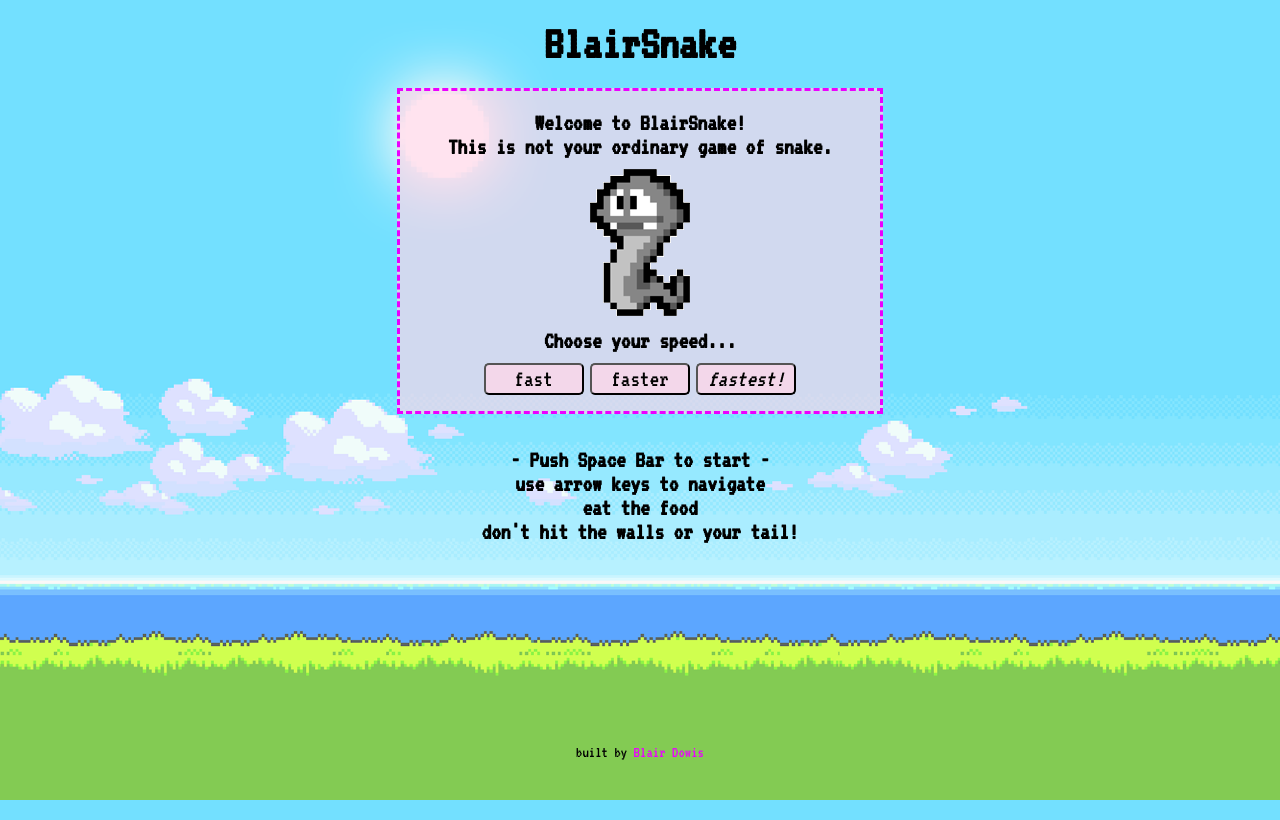
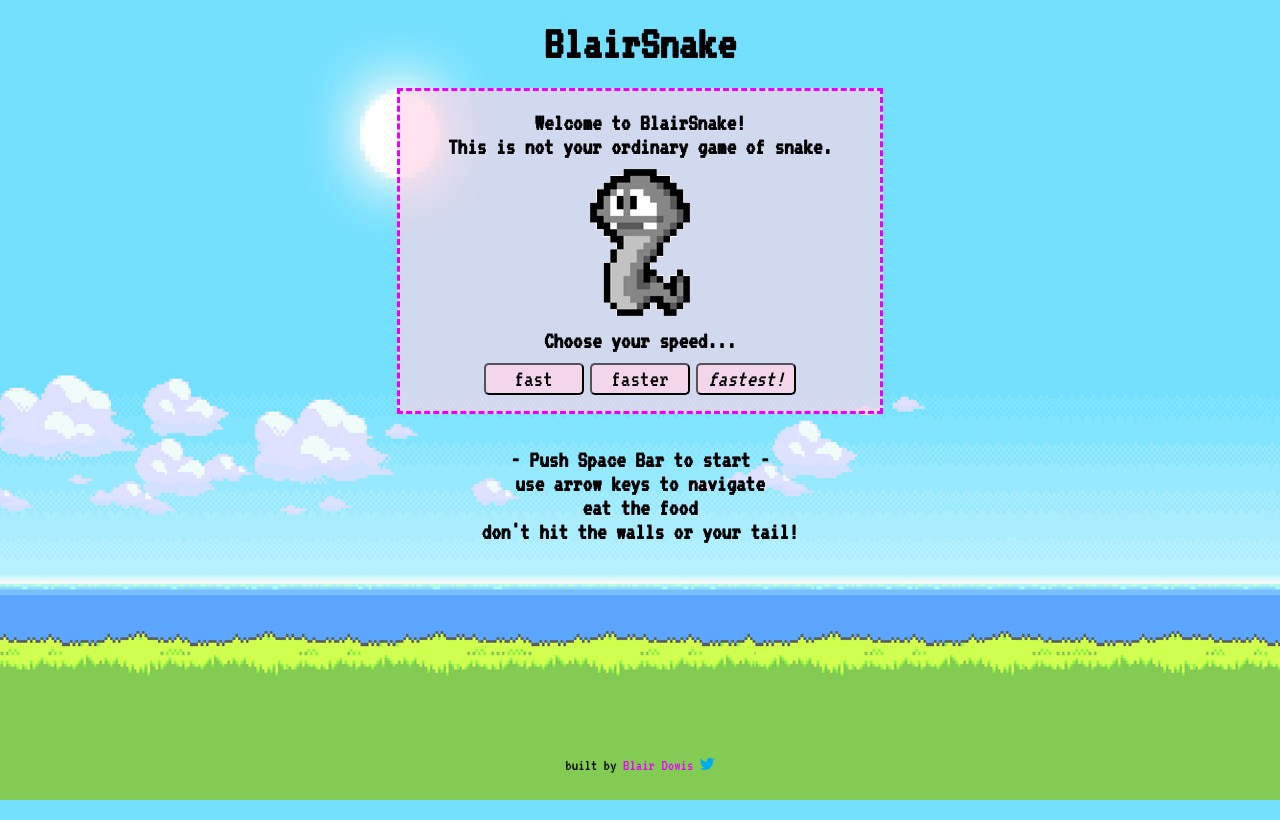
Before and after one commit to blairdow/blair-snake, a plain HTML site: page index.html in a window 1280 px wide. Drawn offline with nearby package versions, Linux system fonts and the light colour scheme.

Commit message:
footer fixed and twitter link added

```diff
--- a/css/main.css
+++ b/css/main.css
@@ -7,12 +7,29 @@
     text-align: center;
 }
 
+html, body{
+    height: 100%;
+}
+
 body{
     background-color: #73e0ff;
     background-image: url(images/sky-background.png);
     background-attachment: fixed;
-    background-size: auto 100%
+    background-size: auto 100%;
 
+}
+
+.wrapper {
+    min-height: 100%;
+    margin: 0 auto -4em;
+}
+
+footer {
+    height: 4em;
+}
+
+.push {
+    height: 12em;
 }
 
 canvas {
@@ -113,12 +130,6 @@ button {
     margin: 10px 0 0 0;
 }
 
-footer {
-    position: absolute;
-    left: 45%;
-    bottom: 5%;
-}
-
 a {
     text-decoration: none;
     color: #eb00ff;
@@ -126,3 +137,7 @@ a {
 a:hover {
     text-decoration: underline;
 }
+
+.twitter {
+    color: #00aced;
+}
--- a/index.html
+++ b/index.html
@@ -5,9 +5,11 @@
     <title>BlairSnake</title>
     <link href="https://fonts.googleapis.com/css?family=VT323" rel="stylesheet">
     <script src="https://ajax.googleapis.com/ajax/libs/jquery/3.1.1/jquery.min.js"></script>
+    <link rel="stylesheet" href="http://code.ionicframework.com/ionicons/2.0.1/css/ionicons.min.css">
     <link rel="stylesheet" href="css/main.css">
 </head>
 <body>
+<div class="wrapper">
    <h1>BlairSnake</h1>
 <section id="start-screen">
     <div id="start-container">
@@ -55,7 +57,11 @@
     </div>
 </section>
 
-<footer>built by <a href="https://github.com/blairdow/blair-snake">Blair Dowis</a></footer>
+<div class="push"></div>
+</div>
+<footer>built by <a href="https://github.com/blairdow/blair-snake">Blair Dowis</a>
+<a class="twitter" href="https://www.twitter.com/blairdow"><i class="icon ion-social-twitter"></i></a>
+</footer>
     <audio src="sounds/start.wav" id="start"></audio>
     <audio src="sounds/food.wav" id="food"></audio> <audio src="sounds/death.wav" id="death"></audio>
     <script src= "js/main.js"></script>
```
